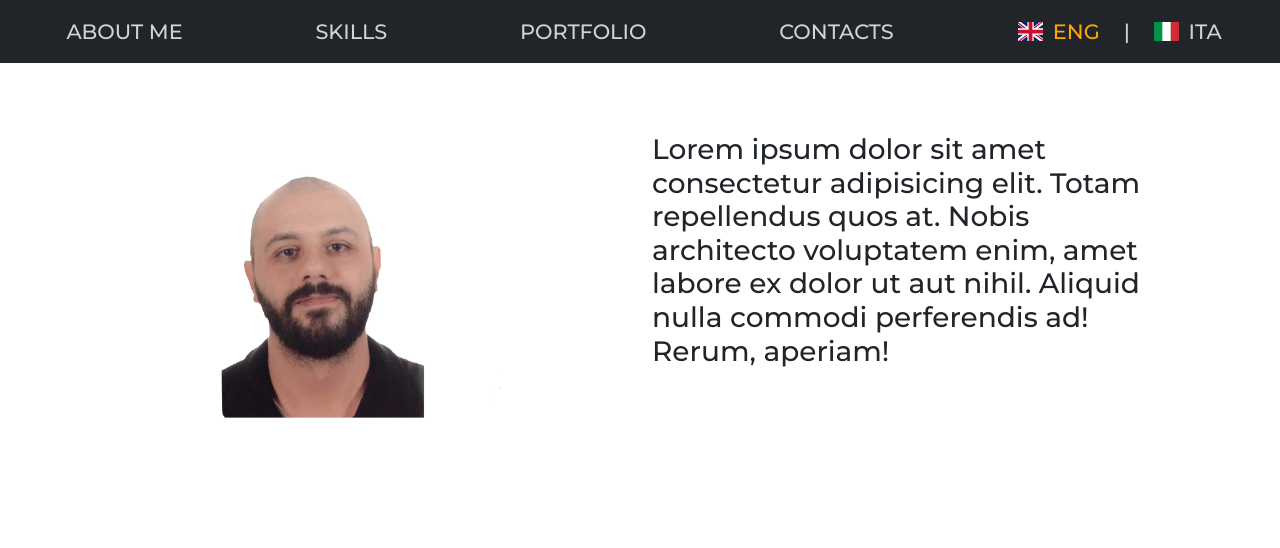
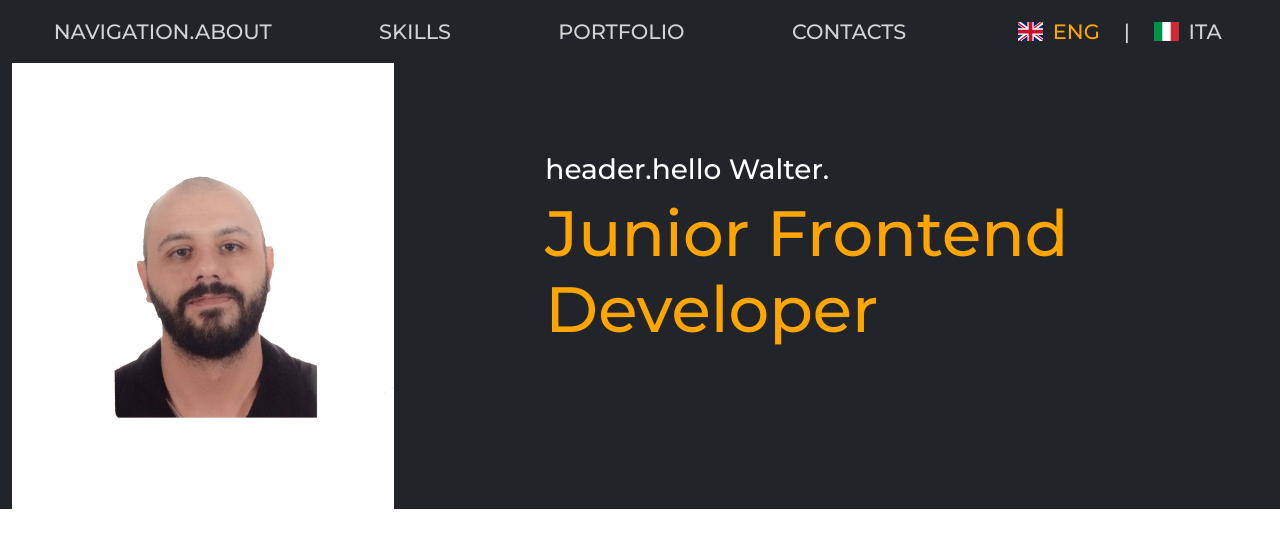
Before and after one commit to Walter-Satriano/my-personal-website, a Vue app: page / in a window 1280 px wide. Shown: the top 548 px of the page. Built offline with nearby package versions, Linux system fonts and the light colour scheme.

Commit message:
minor fix

```diff
--- a/src/components/Header.vue
+++ b/src/components/Header.vue
@@ -1,17 +1,14 @@
 <template>
-  <div class="container-fluid">
+  <div class="container-fluid bg-dark">
     <div class="row justify-content-center align-items-center">
-      <div class="col-5">
+      <div class="col-8 col-lg-5">
         <img src="../assets/io.jpg" alt="" class="w-75">
       </div>
-      <div class="col-5">
-        <h3>Lorem ipsum dolor sit amet consectetur adipisicing elit. Totam repellendus quos at.
-          Nobis architecto voluptatem enim, amet labore ex dolor ut aut nihil.
-          Aliquid nulla commodi perferendis ad! Rerum, aperiam!
-          </h3>
+      <div class="col-11 col-lg-7 text-white">
+        <h3>{{ $t("header.hello") }} <span>Walter.</span></h3>
+        <h1>Junior Frontend Developer</h1>
       </div>
     </div>
-
   </div>
 </template>
 
@@ -22,5 +19,9 @@
 </script>
 
 <style lang="scss" scoped>
+  h1 {
+    color: #FFA500;
+    font-size: 4rem;
+  }
 
 </style>
--- a/src/components/NavbarDesktop.vue
+++ b/src/components/NavbarDesktop.vue
@@ -4,7 +4,7 @@
       <nav class="col-9">
         <ul class="d-flex justify-content-around">
           <li>
-            <router-link to="/about-me">{{ $t("navigation.aboutMe") }}</router-link>
+            <router-link to="/about">{{ $t("navigation.about") }}</router-link>
           </li>
           <li>
             <router-link to="/skills">{{ $t("navigation.skills") }}</router-link>
--- a/src/components/NavbarMobile.vue
+++ b/src/components/NavbarMobile.vue
@@ -6,9 +6,9 @@
     <nav class="py-2">
       <ul class="d-flex justify-content-around">
         <li>
-          <router-link to="/about-me">
+          <router-link to="/about">
             <i class="bi bi-person-circle"></i>
-            {{ $t("navigation.aboutMe") }}
+            {{ $t("navigation.about") }}
           </router-link>
         </li>
         <li>
```
